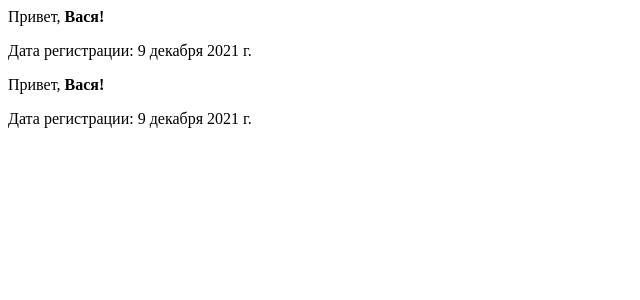
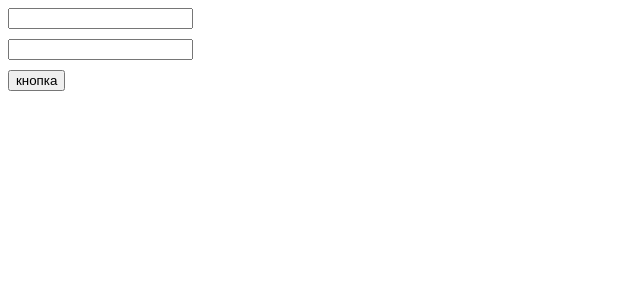
Before and after one commit to admalla/arch-tutorials, a React (Create React App) app: page / in a window 1280 px wide. Shown: the top 300 px of the page, without its empty margins (0-640 px from the left). Built offline with nearby package versions, Linux system fonts and the light colour scheme.

Commit message:
Создал форму авторизации

```diff
--- a/src/index.js
+++ b/src/index.js
@@ -1,6 +1,6 @@
 import React from 'react';
 import ReactDOM from 'react-dom';
-import App from './tutorial-1/App';
+import App from './tutorial-2/App';
 
 ReactDOM.render(
   <React.StrictMode>
--- /dev/null
+++ b/src/tutorial-2/App.js
@@ -0,0 +1,23 @@
+export default function App() {
+  let email = '';
+  let password = '';
+
+  const handleSubmit = (e) => {
+    e.preventDefault();
+    email = e.target[0].value;
+    password = e.target[1].value;
+    !email || !password ? alert('заполните все поля') : console.log({ email, password });
+    e.target[0].value = '';
+    e.target[1].value = '';
+  };
+
+  return (
+    <div>
+      <form onSubmit={handleSubmit}>
+        <input style={{ display: 'block', marginBottom: 10 }} type="text" />
+        <input style={{ display: 'block', marginBottom: 10 }} type="password" />
+        <button type="submit">кнопка</button>
+      </form>
+    </div>
+  );
+}
```
